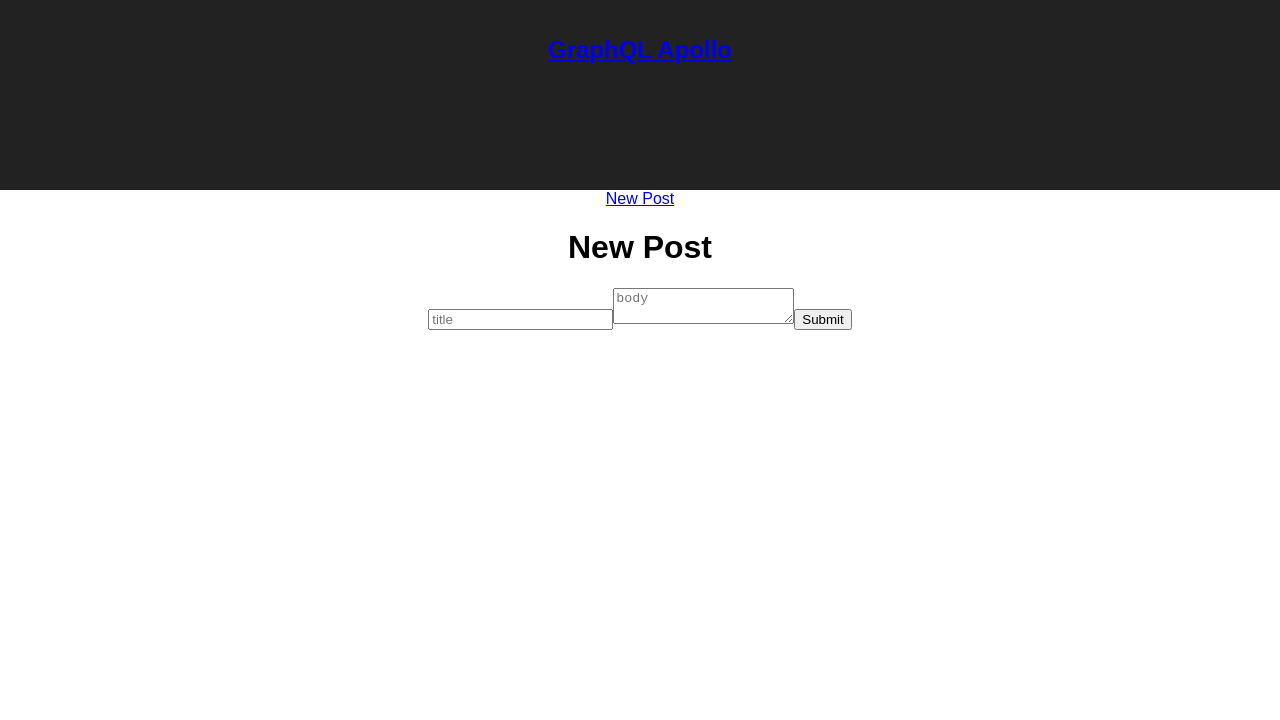
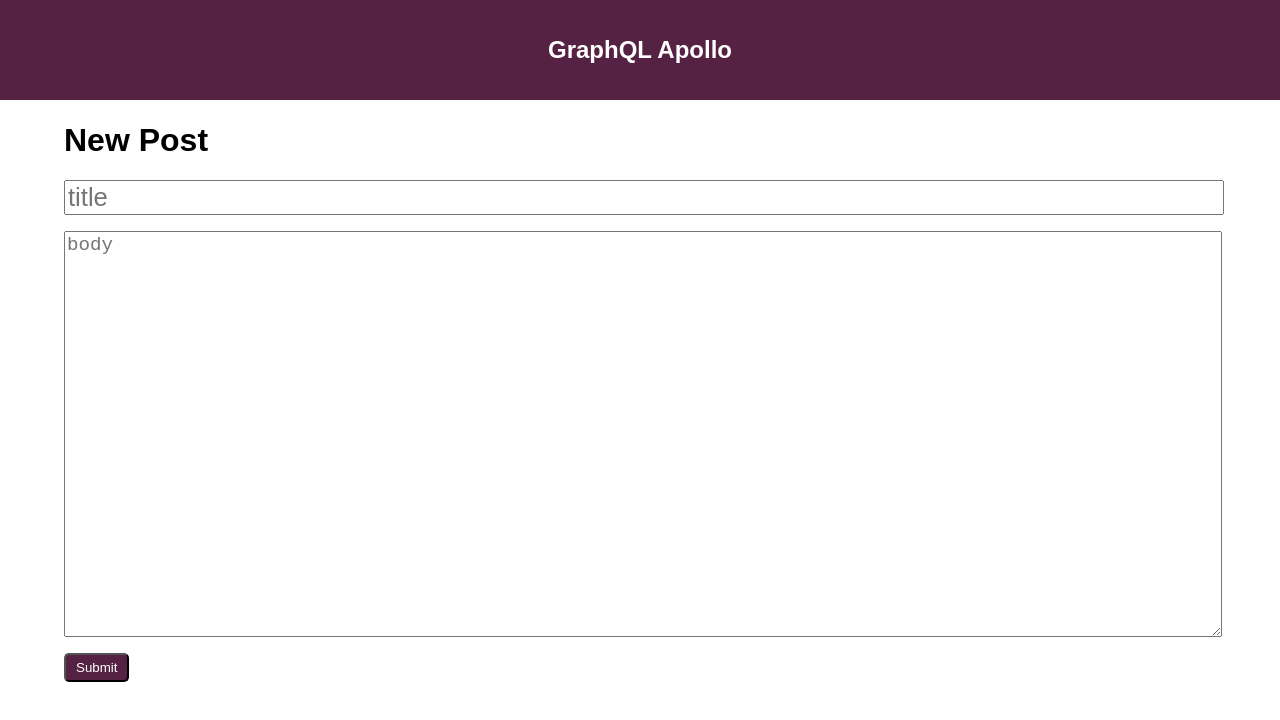
Before and after one commit to gabrielcmoraru/apollo, a React (Create React App) app: page /post/new in a window 1280 px wide. Shown: the top 720 px of the page. Built offline with nearby package versions, Linux system fonts and the light colour scheme.

Commit message:
feat: interface update

```diff
--- a/src/App.css
+++ b/src/App.css
@@ -1,17 +1,14 @@
-.App {
+
+.App-header {
+  background-color: #524;
+  padding: 20px;
+  color: white;
   text-align: center;
 }
 
-.App-logo {
-  animation: App-logo-spin infinite 20s linear;
-  height: 80px;
-}
-
-.App-header {
-  background-color: #222;
-  height: 150px;
-  padding: 20px;
+.App-header a {
   color: white;
+  text-decoration: none;
 }
 
 .App-title {
@@ -26,3 +23,42 @@
   from { transform: rotate(0deg); }
   to { transform: rotate(360deg); }
 }
+
+main {
+  width: 90%;
+  margin: 1rem auto;
+}
+
+.posts-listing {
+  list-style: none;
+  padding: 0;
+  margin: 2rem 0;
+}
+
+.posts-listing li {
+  margin-bottom: 2rem;
+  font-size: 1.6rem;
+}
+
+.button {
+  text-decoration: none;
+  background: #524;
+  color: white;
+  padding: 5px 10px;
+  border-radius: 5px;
+}
+
+input, textarea {
+  width: 100%;
+  display: block;
+  margin-bottom: 1rem;
+}
+
+input {
+  font-size: 1.6rem;
+}
+
+textarea {
+  height: 50vh;
+  font-size: 1.2rem;
+}
--- a/src/App.js
+++ b/src/App.js
@@ -31,15 +31,13 @@
                 <h1 className="App-title">GraphQL Apollo</h1>
               </Link>
             </header>
-
-            <Link to={'/post/new'}>New Post</Link>
-
-            <Switch>
-              <Route exact path="/" component={Posts}/>
-              <Route exact path="/post/new" component={NewPost}/>
-              <Route path="/post/:id" component={Post}/>
-            </Switch>
-
+            <main>
+              <Switch>
+                <Route exact path="/" component={Posts}/>
+                <Route exact path="/post/new" component={NewPost}/>
+                <Route path="/post/:id" component={Post}/>
+              </Switch>
+            </main>
           </div>
         </Router>
       </ApolloProvider>
--- a/src/Posts/PostForm.js
+++ b/src/Posts/PostForm.js
@@ -46,7 +46,7 @@
       >
         <input name='title' type='text' onChange={this.handeInput} value={title} placeholder='title' />
         <textarea name='body' type='text' onChange={this.handeInput} value={body} placeholder='body' />
-        <button>Submit</button>
+        <button className="button">Submit</button>
       </form>
     )
   }
--- a/src/Posts/Posts.js
+++ b/src/Posts/Posts.js
@@ -6,7 +6,9 @@
 export default class Posts extends Component {
   render() {
     return (
-      <ul>
+      <div>
+        <Link className="button" to={'/post/new'}>New Post</Link>
+        <ul className="posts-listing">
           <Query query={POSTS_QUERY}>
           {({loading, data}) => {
             if (loading) return 'Loading...';
@@ -22,6 +24,7 @@
           }}
           </Query>
         </ul>
+      </div>
     )
   }
 }
```
Lines whose indentation alone changed are shown as unchanged.
